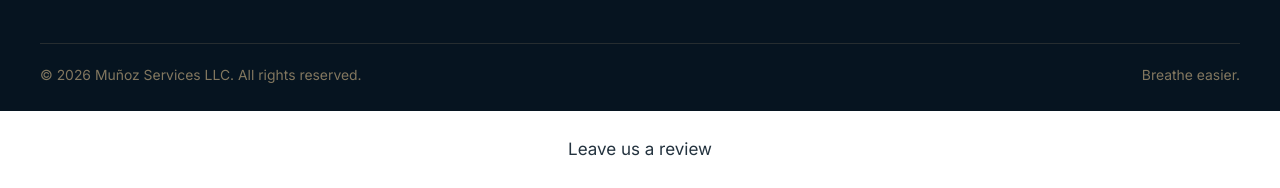
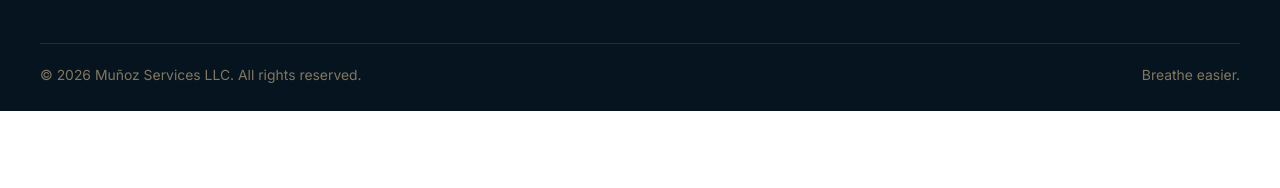
Before and after one commit to hmseeb/redesign-munozservicesaz-com-e8c9, a plain HTML site: page blog/air-duct-cleaning-cost/index.html in a window 1280 px wide. Shown: the part 2199-2387 px from the top of the page. After the commit the page ends 2310 px from the top, so only its background shows below. Drawn offline with nearby package versions, Linux system fonts and the light colour scheme.

Commit message:
chore: update blog

```diff
--- a/blog/air-duct-cleaning-cost/index.html
+++ b/blog/air-duct-cleaning-cost/index.html
@@ -134,6 +134,5 @@
     <p>Breathe easier.</p>
   </div>
 </footer>
-<p data-lv-review="1" style="text-align:center;margin:24px 0"><a href="/review">Leave us a review</a></p>
 </body>
 </html>
```
Also changed, not shown: blog/air-duct-cleaning-for-pet-owners/index.html (+0 -1 lines), blog/duct-cleaning-company/index.html (+0 -1 lines), blog/duct-cleaning-quote/index.html (+0 -1 lines), blog/duct-sanitizing-and-deodorizing/index.html (+0 -1 lines), blog/dust-and-allergens-in-ducts/index.html (+0 -1 lines), blog/index.html (+0 -1 lines), blog/locally-owned-duct-cleaning/index.html (+0 -1 lines).
